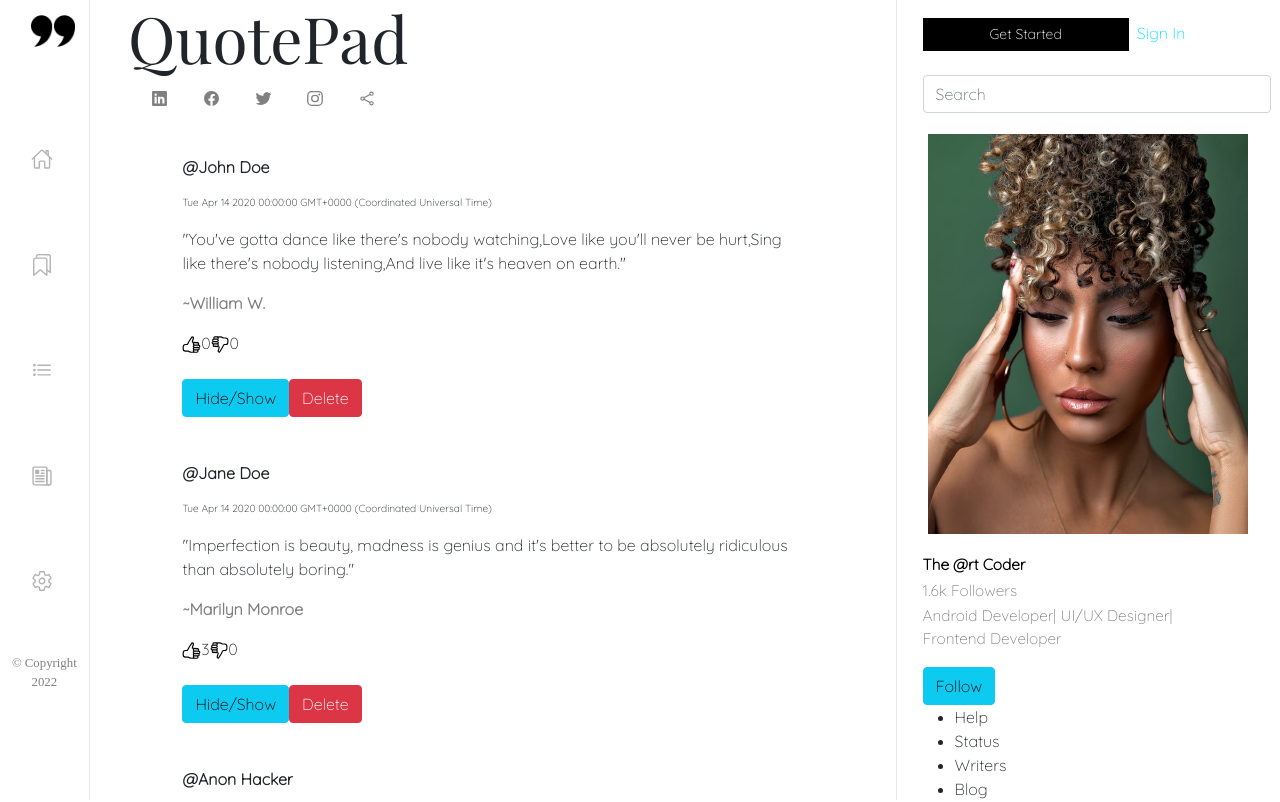
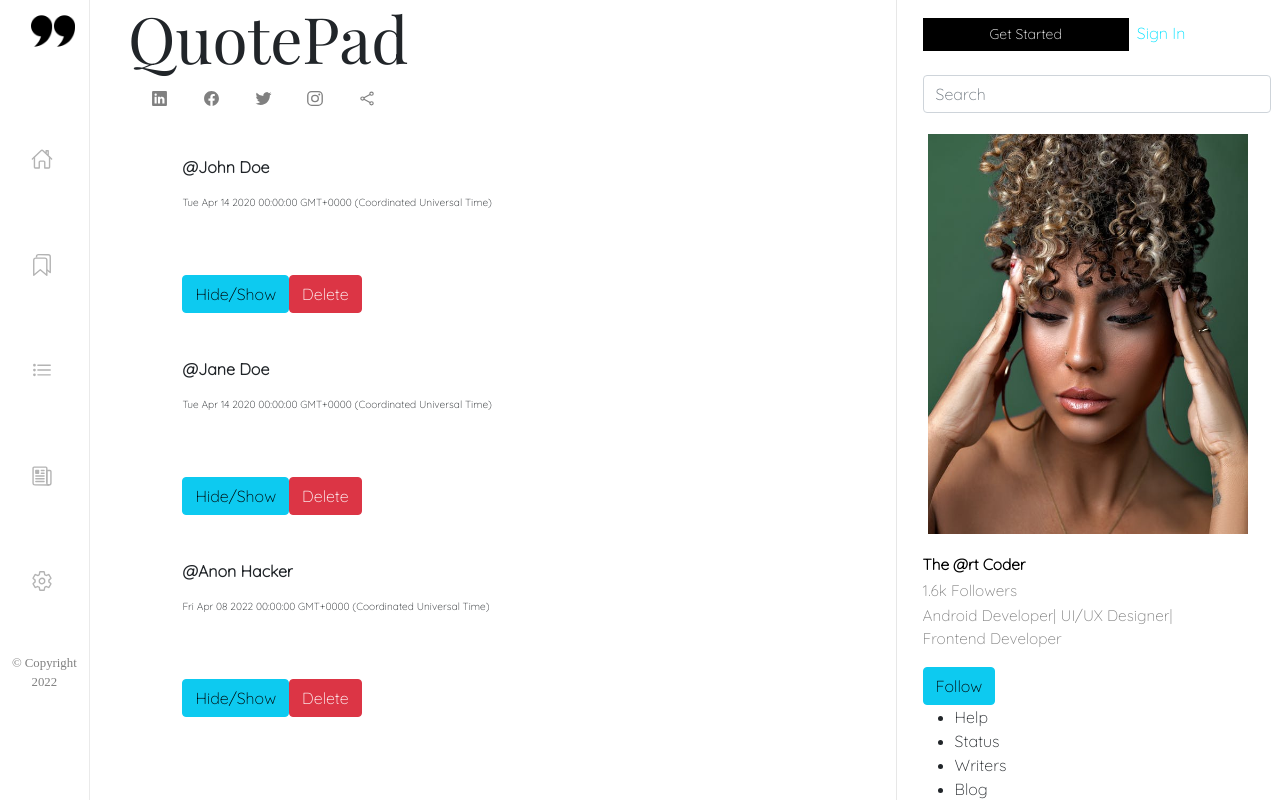
Before and after one commit to NinaWendy/QuotePad, an Angular app: page / in a window 1280 px wide. Shown: the top 802 px of the page. Built offline with nearby package versions, Linux system fonts and the light colour scheme; a web font is replaced by a local one.

Commit message:
feature:add toggle show/hide details functionality

```diff
--- a/src/app/display-quote/display-quote.component.html
+++ b/src/app/display-quote/display-quote.component.html
@@ -4,25 +4,25 @@
 
         <p class="date">{{quote.publicationDate}}</p>
 
-        <p >"{{quote.text}}"</p>
+        <p *ngIf="quote.visible"  >"{{quote.text}}"</p>
 
-        <p  class="auth"> ~{{quote.author}}</p>
+        <p *ngIf="quote.visible" class="auth"> ~{{quote.author}}</p>
 
-        <img  class="vote" src="../assets/thumbs-up-outline.svg" alt="">
+        <img *ngIf="quote.visible" class="vote" src="../assets/thumbs-up-outline.svg" alt="">
 
-        <span>{{quote.upVote}}</span>
+        <span *ngIf="quote.visible">{{quote.upVote}}</span>
 
-        <img class="vote" src="../assets/thumbs-down-outline.svg" alt="">
+        <img  *ngIf="quote.visible" class="vote" src="../assets/thumbs-down-outline.svg" alt="">
 
-        <span >{{quote.downVote}}
+        <span  *ngIf="quote.visible" >{{quote.downVote}}
 
         </span>
 
-          <!-- <p>The number of days since publication:{{quote.publicationDate|daysCounter}} days</p> -->
+          <!-- <p  *ngIf="showOrHide">The number of days since publication:{{quote.publicationDate|daysCounter}} days</p> -->
 
           <br>
           <br>
-        <button
+        <button (click)="quote.visible=!quote.visible"
           class="btn btn-info"> Hide/Show
         </button>
 
--- a/src/app/display-quote/display-quote.component.ts
+++ b/src/app/display-quote/display-quote.component.ts
@@ -10,11 +10,12 @@
 export class DisplayQuoteComponent implements OnInit {
 
   quotes: Quote[] = [
-    new Quote(1,'William W.', "You've gotta dance like there's nobody watching,Love like you'll never be hurt,Sing like there's nobody listening,And live like it's heaven on earth.",'John Doe',new Date(2020,3,14),0,0),
-    new Quote(2,'Marilyn Monroe', "Imperfection is beauty, madness is genius and it's better to be absolutely ridiculous than absolutely boring.",'Jane Doe',new Date(2020,3,14),3,0),
-    new Quote(3,'Neil Gaiman',"Fairy tales are more than true: not because they tell us that dragons exist, but because they tell us that dragons can be beaten.",'Anon Hacker',new Date(2022,3,8),0,0)
+    new Quote(1,'William W.', "You've gotta dance like there's nobody watching,Love like you'll never be hurt,Sing like there's nobody listening,And live like it's heaven on earth.",'John Doe',new Date(2020,3,14),0,0,false),
+    new Quote(2,'Marilyn Monroe', "Imperfection is beauty, madness is genius and it's better to be absolutely ridiculous than absolutely boring.",'Jane Doe',new Date(2020,3,14),3,0,false),
+    new Quote(3,'Neil Gaiman',"Fairy tales are more than true: not because they tell us that dragons exist, but because they tell us that dragons can be beaten.",'Anon Hacker',new Date(2022,3,8),0,0,false)
 
   ];
+  visible:boolean=false;
 
   constructor() { }
 
--- a/src/app/quote.ts
+++ b/src/app/quote.ts
@@ -8,7 +8,8 @@
      public writer:string,
      public publicationDate:Date,
      public upVote: number,
-     public downVote:number
+     public downVote:number,
+     public visible:boolean
      )
     {
         this.id= id;
@@ -18,6 +19,7 @@
         this.publicationDate=publicationDate;
         this.upVote=upVote;
         this.downVote=downVote;
+        this.visible=visible;
 
     }
 }
```
